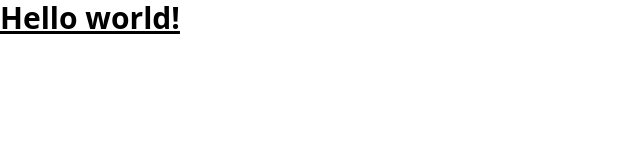
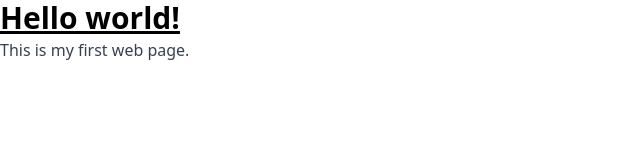
Before and after one commit to lghathaway/lghathaway.github.io, a plain HTML site: page index.html in a window 1280 px wide. Shown: the whole page, without its empty margins (0-640 px from the left). Drawn offline with nearby package versions, Linux system fonts and the light colour scheme.

Commit message:
Update index.html

```diff
--- a/index.html
+++ b/index.html
@@ -10,7 +10,7 @@
     Hello world!
   </h1>
   <div class="prose">
-    <!-- ... -->
+    This is my first web page.
   </div>
 </body>
 </html>
```
